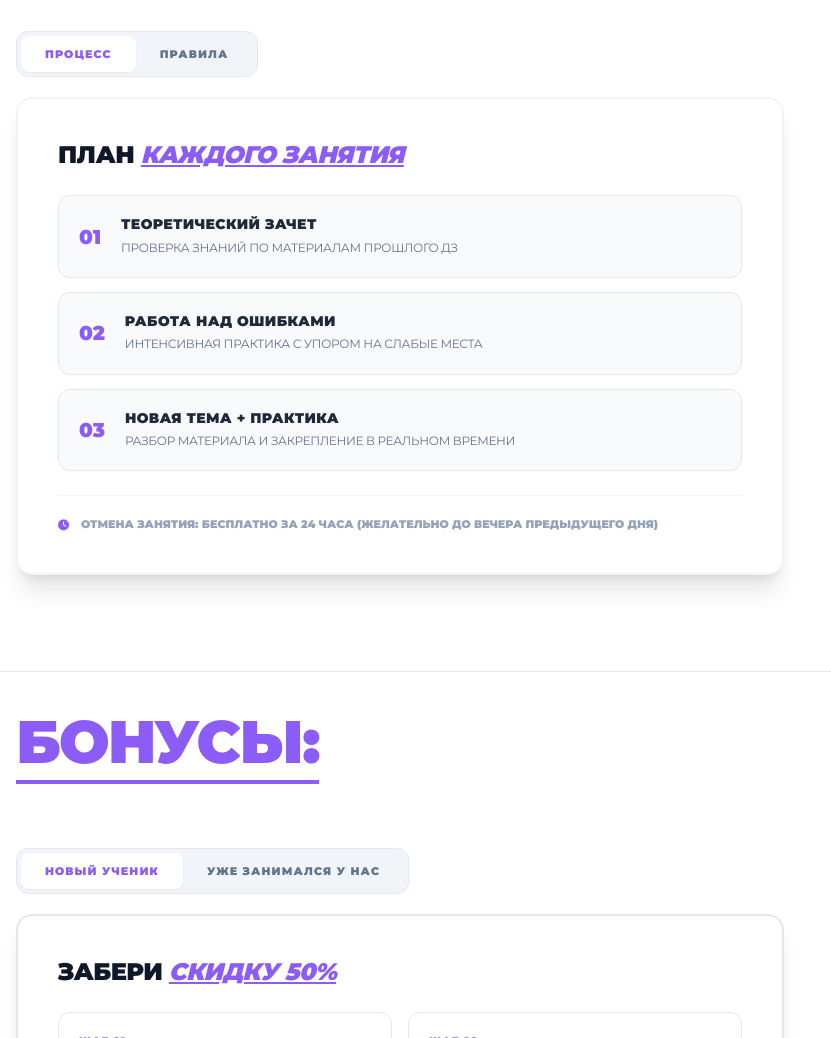
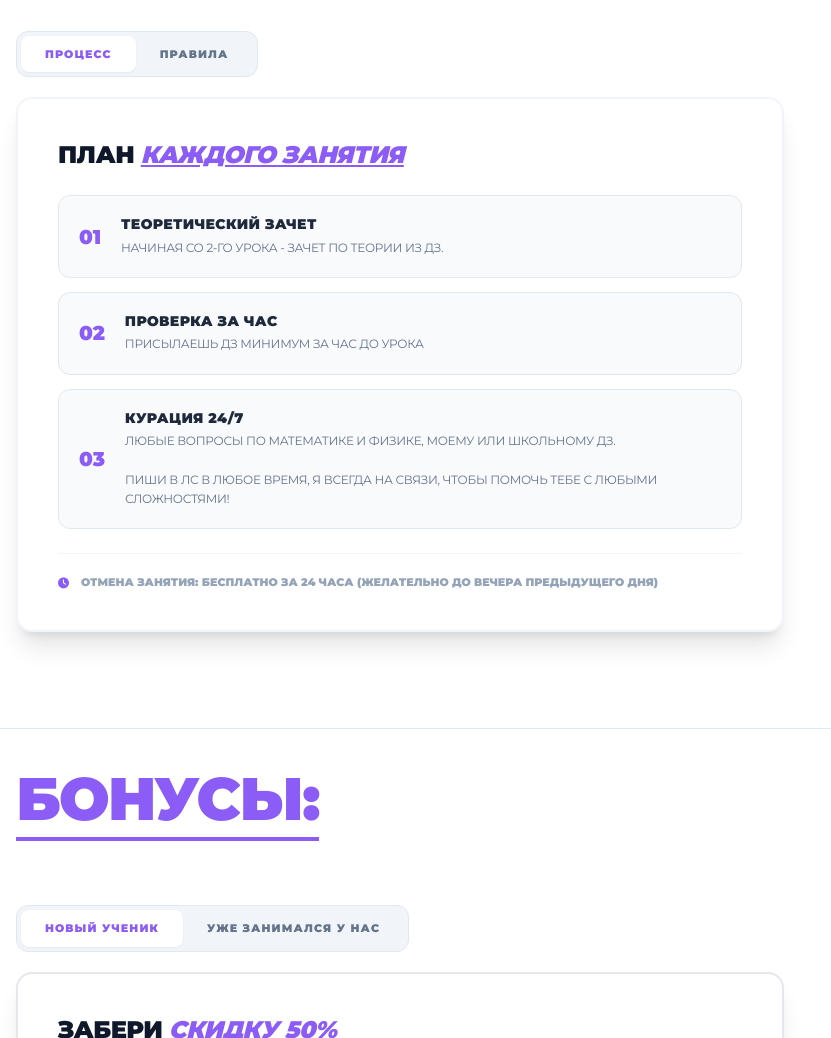
Before and after one commit to Ganesha1967/sofa-reshaet, a website: page index.html in a window 1280 px wide. Shown: the part 1614-2652 px from the top of the page, without its empty margins (0-831 px from the left). Drawn offline with nearby package versions, Linux system fonts and the light colour scheme.

Commit message:
docs: update lesson plan descriptions

```diff
--- a/index.html
+++ b/index.html
@@ -274,21 +274,21 @@
                                     <div class="text-accent font-black text-xl">01</div>
                                     <div>
                                         <p class="text-[13px] md:text-[14px] font-black text-slate-800 leading-tight uppercase tracking-wide">Теоретический зачет</p>
-                                        <p class="text-[11px] md:text-[12px] text-slate-500 uppercase mt-1 tracking-tight">Проверка знаний по материалам прошлого ДЗ</p>
+                                        <p class="text-[11px] md:text-[12px] text-slate-500 uppercase mt-1 tracking-tight">Начиная со 2-го урока - зачет по теории из ДЗ.</p>
                                     </div>
                                 </div>
                                 <div class="bg-slate-50 border border-slate-200 p-5 rounded-xl flex items-center gap-5">
                                     <div class="text-accent font-black text-xl">02</div>
                                     <div>
-                                        <p class="text-[13px] md:text-[14px] font-black text-slate-800 leading-tight uppercase tracking-wide">Работа над ошибками</p>
-                                        <p class="text-[11px] md:text-[12px] text-slate-500 uppercase mt-1 tracking-tight">Интенсивная практика с упором на слабые места</p>
+                                        <p class="text-[13px] md:text-[14px] font-black text-slate-800 leading-tight uppercase tracking-wide">Проверка за час</p>
+                                        <p class="text-[11px] md:text-[12px] text-slate-500 uppercase mt-1 tracking-tight">Присылаешь ДЗ минимум за час до урока</p>
                                     </div>
                                 </div>
                                 <div class="bg-slate-50 border border-slate-200 p-5 rounded-xl flex items-center gap-5">
                                     <div class="text-accent font-black text-xl">03</div>
                                     <div>
-                                        <p class="text-[13px] md:text-[14px] font-black text-slate-800 leading-tight uppercase tracking-wide">Новая тема + практика</p>
-                                        <p class="text-[11px] md:text-[12px] text-slate-500 uppercase mt-1 tracking-tight">Разбор материала и закрепление в реальном времени</p>
+                                        <p class="text-[13px] md:text-[14px] font-black text-slate-800 leading-tight uppercase tracking-wide">Курация 24/7</p>
+                                        <p class="text-[11px] md:text-[12px] text-slate-500 uppercase mt-1 tracking-tight">Любые вопросы по математике и физике, моему или школьному ДЗ. <br><br>Пиши в лс в любое время, я всегда на связи, чтобы помочь тебе с любыми сложностями!</p>
                                     </div>
                                 </div>
                             </div>
```
